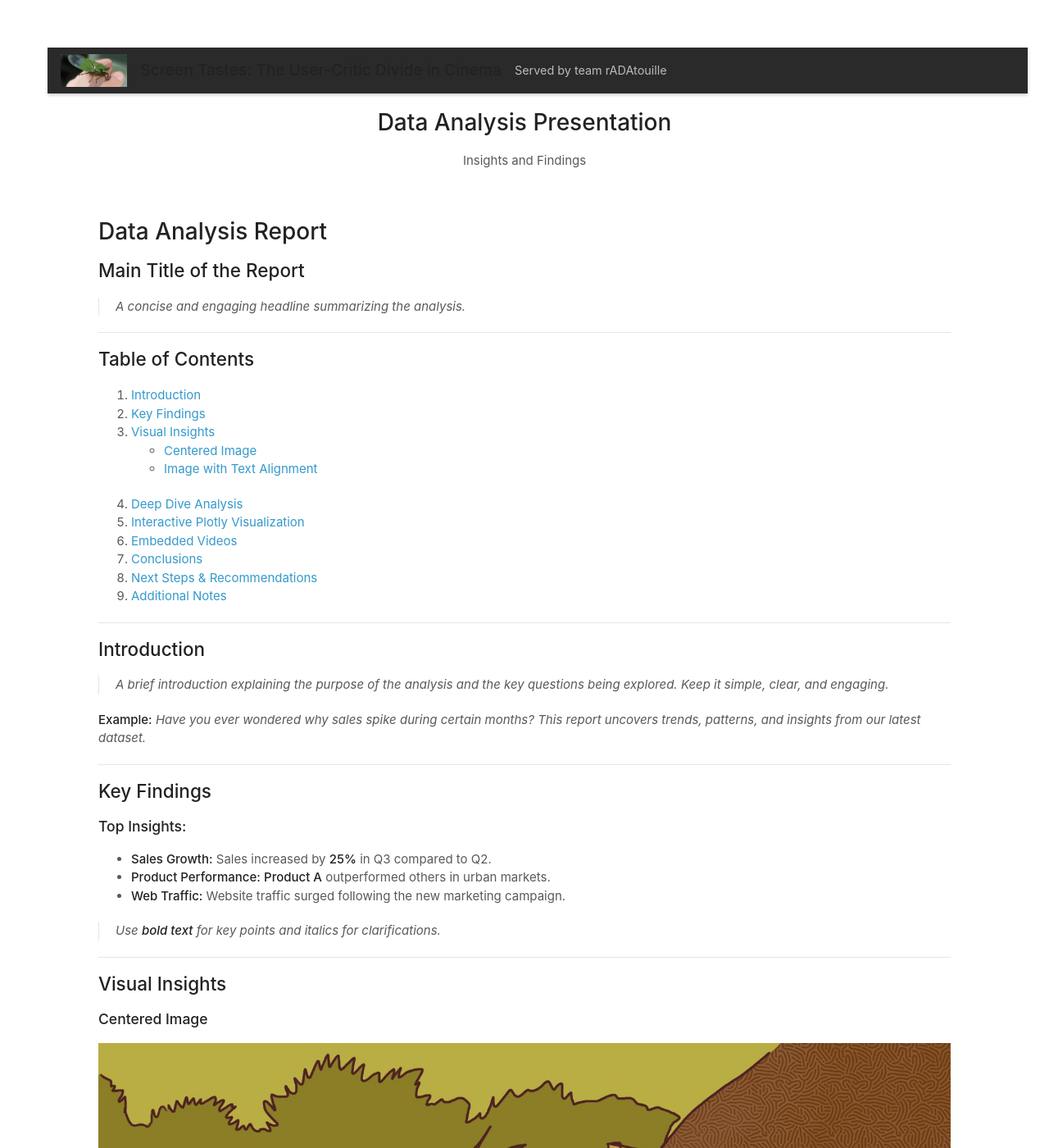
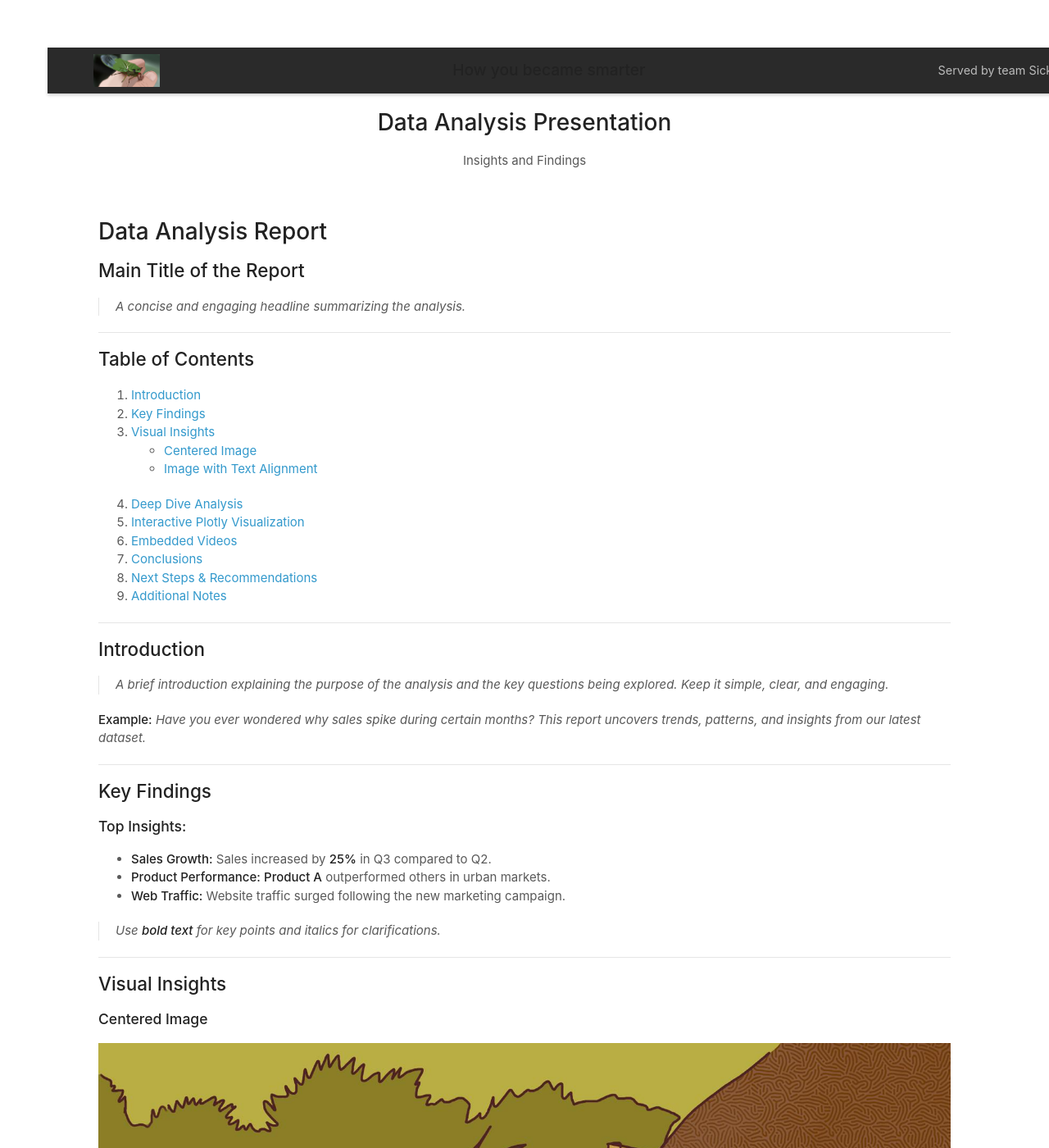
Before and after one commit to FredPili/ADAWebsite, a Jekyll site: the page built from index.md, in a window 1280 px wide and 1400 px high. Shown: the whole window at 82% size. Built offline with Jekyll 4.4.1, drawn with Linux system fonts in a browser that asks for light colours.

Commit message:
banner update

```diff
--- a/_layouts/default.html
+++ b/_layouts/default.html
@@ -13,8 +13,8 @@
     <nav class="sticky-banner">
       <div class="banner-content">
         <img src="assets/profile.jpeg" alt="Logo" class="logo">
-        <h1>Screen Tastes: The User-Critic Divide in Cinema</h1>
-        <span>Served by team rADAtouille</span>
+        <h1>How you became smarter</h1>
+        <span>Served by team SickADA</span>
       </div>
     </nav>
     <div class="wrapper">
--- a/assets/css/styles.css
+++ b/assets/css/styles.css
@@ -198,28 +198,31 @@ footer {
   padding: 20px 0; /* Add some padding */
 }
 
-/* Sticky Banner */
 .sticky-banner {
   position: sticky;
   top: 0;
-  width: 100%;
+  width: 100vw; /* Force full width */
   background-color: #2a2a2a; /* Dark background */
   color: #ffffff; /* White text */
   display: flex;
   align-items: center;
   justify-content: space-between;
   padding: 0.5rem 1rem;
-  z-index: 1000; /* Ensure it's on top of other elements */
-  box-shadow: 0 2px 4px rgba(0, 0, 0, 0.2); /* Optional shadow for better visibility */
+  z-index: 1000; /* Ensure it stays on top */
+  box-shadow: 0 2px 4px rgba(0, 0, 0, 0.2); /* Add a subtle shadow */
 }
 
 .sticky-banner .banner-content {
   display: flex;
   align-items: center;
+  justify-content: space-between;
+  flex: 1;
+  max-width: 1200px; /* Optional: limit content width */
+  margin: 0 auto;
 }
 
 .sticky-banner .logo {
-  height: 40px; /* Adjust logo height */
+  height: 40px; /* Adjust logo size */
   margin-right: 1rem;
 }
 
@@ -231,7 +234,7 @@ footer {
 .sticky-banner span {
   font-size: 0.9rem;
   margin-left: 1rem;
-  color: #bbbbbb; /* Slightly lighter text for subtitle */
+  color: #bbbbbb; /* Slightly lighter subtitle */
 }
 
 @media print, screen and (max-width: 960px) {
```
